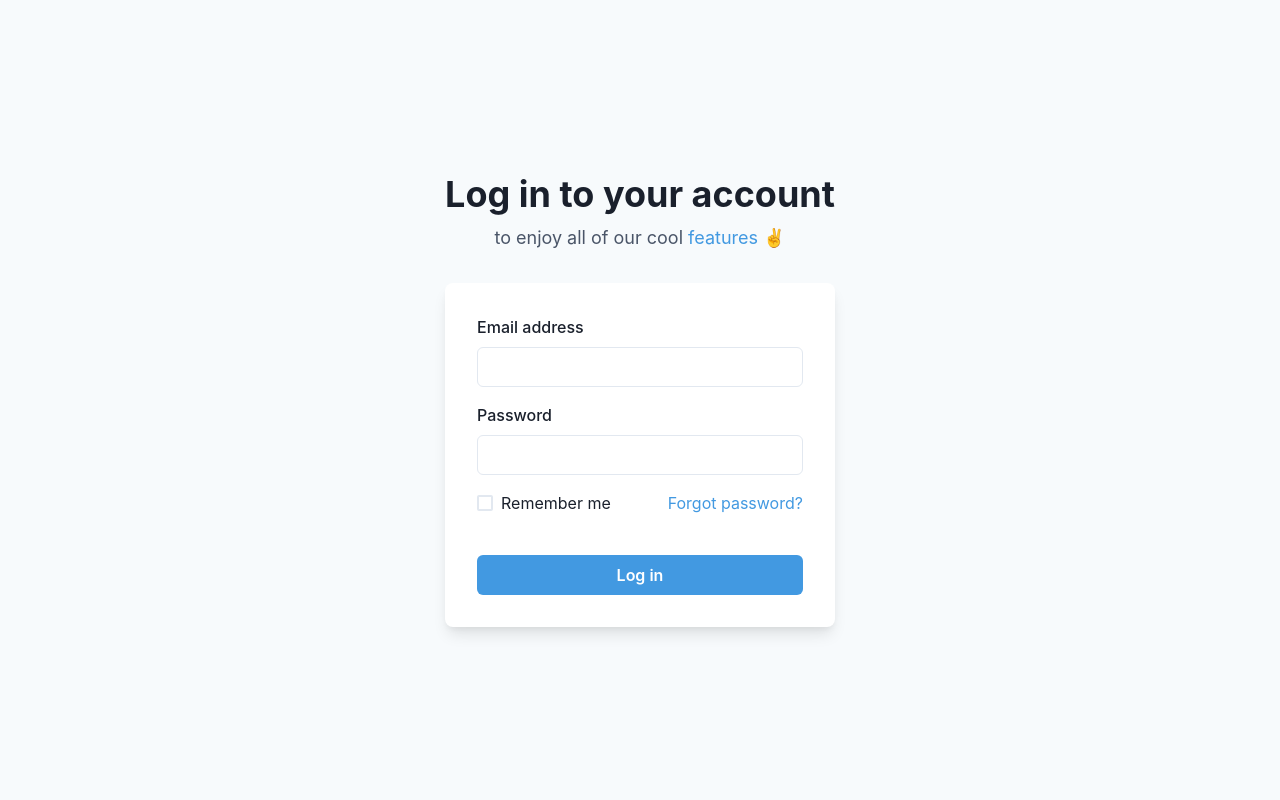
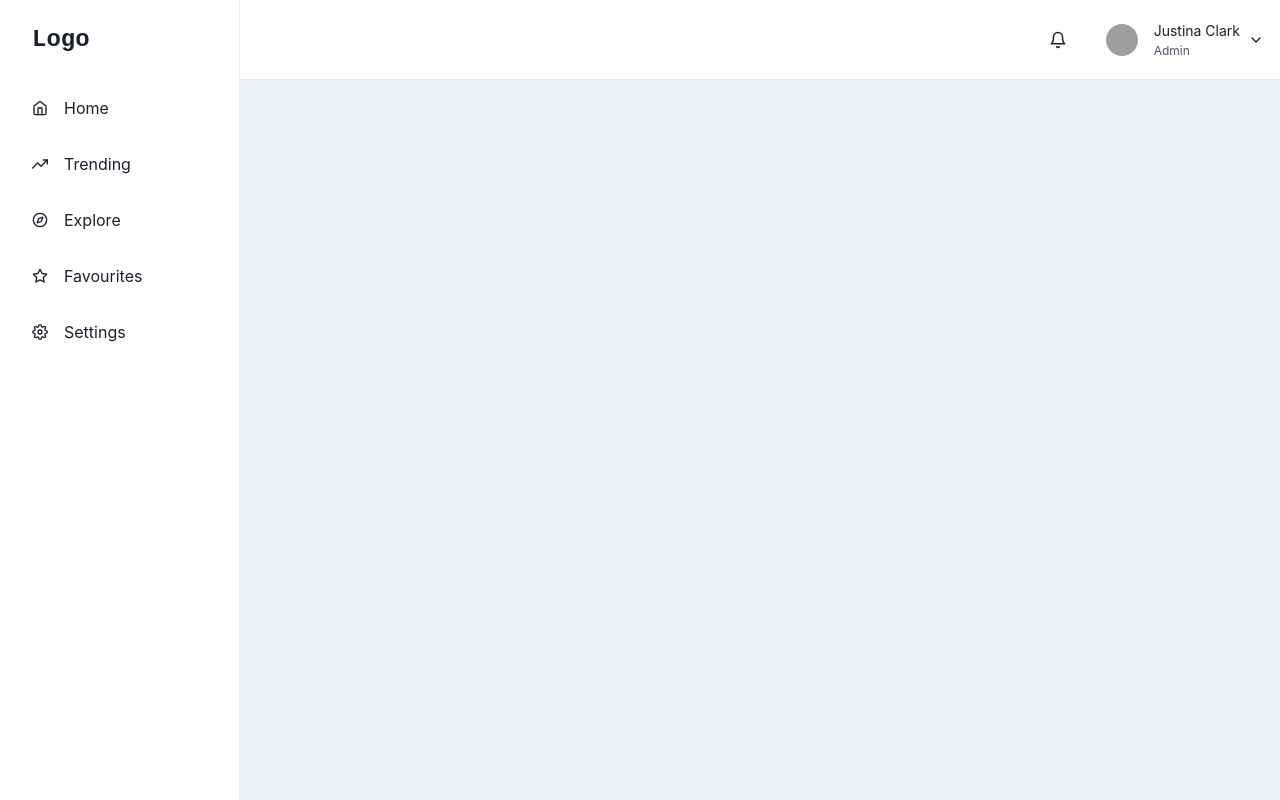
Before and after one commit to panutat-p/meeting-room-booking-react, a React (Vite) app: page / in a window 1280 px wide. Built offline with nearby package versions, Linux system fonts and the light colour scheme; grey boxes are pictures that could not be loaded.

Commit message:
feat: add DashboardLayout as root

```diff
--- /dev/null
+++ b/src/pages/dashboard-layout.tsx
@@ -0,0 +1,236 @@
+import React, { ReactNode } from 'react';
+import {
+  IconButton,
+  Avatar,
+  Box,
+  CloseButton,
+  Flex,
+  HStack,
+  VStack,
+  Icon,
+  useColorModeValue,
+  Link,
+  Drawer,
+  DrawerContent,
+  Text,
+  useDisclosure,
+  BoxProps,
+  FlexProps,
+  Menu,
+  MenuButton,
+  MenuDivider,
+  MenuItem,
+  MenuList,
+} from '@chakra-ui/react';
+import {
+  FiHome,
+  FiTrendingUp,
+  FiCompass,
+  FiStar,
+  FiSettings,
+  FiMenu,
+  FiBell,
+  FiChevronDown,
+} from 'react-icons/fi';
+import { IconType } from 'react-icons';
+import { Outlet } from 'react-router-dom';
+
+interface LinkItemProps {
+  name: string;
+  icon: IconType;
+}
+const LinkItems: Array<LinkItemProps> = [
+  { name: 'Home', icon: FiHome },
+  { name: 'Trending', icon: FiTrendingUp },
+  { name: 'Explore', icon: FiCompass },
+  { name: 'Favourites', icon: FiStar },
+  { name: 'Settings', icon: FiSettings },
+];
+
+export default function DashboardLayout() {
+  const { isOpen, onOpen, onClose } = useDisclosure();
+  return (
+    <Box minH="100vh" bg={useColorModeValue('gray.100', 'gray.900')}>
+      <SidebarContent
+        onClose={() => onClose}
+        display={{ base: 'none', md: 'block' }}
+      />
+      <Drawer
+        autoFocus={false}
+        isOpen={isOpen}
+        placement="left"
+        onClose={onClose}
+        returnFocusOnClose={false}
+        onOverlayClick={onClose}
+        size="full"
+      >
+        <DrawerContent>
+          <SidebarContent onClose={onClose} />
+        </DrawerContent>
+      </Drawer>
+      {/* mobilenav */}
+      <MobileNav onOpen={onOpen} />
+      <Box ml={{ base: 0, md: 60 }} p="4">
+        <Outlet></Outlet>
+      </Box>
+    </Box>
+  );
+}
+
+interface SidebarProps extends BoxProps {
+  onClose: () => void;
+}
+
+function SidebarContent({ onClose, ...rest }: SidebarProps) {
+  return (
+    <Box
+      transition="3s ease"
+      bg={useColorModeValue('white', 'gray.900')}
+      borderRight="1px"
+      borderRightColor={useColorModeValue('gray.200', 'gray.700')}
+      w={{ base: 'full', md: 60 }}
+      pos="fixed"
+      h="full"
+      {...rest}
+    >
+      <Flex h="20" alignItems="center" mx="8" justifyContent="space-between">
+        <Text fontSize="2xl" fontFamily="monospace" fontWeight="bold">
+          Logo
+        </Text>
+        <CloseButton display={{ base: 'flex', md: 'none' }} onClick={onClose} />
+      </Flex>
+      {LinkItems.map((link) => (
+        <NavItem key={link.name} icon={link.icon}>
+          {link.name}
+        </NavItem>
+      ))}
+    </Box>
+  );
+}
+
+interface NavItemProps extends FlexProps {
+  icon: IconType;
+  children: ReactNode;
+}
+function NavItem({ icon, children, ...rest }: NavItemProps) {
+  return (
+    <Link
+      href="#"
+      style={{ textDecoration: 'none' }}
+      _focus={{ boxShadow: 'none' }}
+    >
+      <Flex
+        align="center"
+        p="4"
+        mx="4"
+        borderRadius="lg"
+        role="group"
+        cursor="pointer"
+        _hover={{
+          bg: 'cyan.400',
+          color: 'white',
+        }}
+        {...rest}
+      >
+        {icon && (
+          <Icon
+            mr="4"
+            fontSize="16"
+            _groupHover={{
+              color: 'white',
+            }}
+            as={icon}
+          />
+        )}
+        {children}
+      </Flex>
+    </Link>
+  );
+}
+
+interface MobileProps extends FlexProps {
+  onOpen: () => void;
+}
+function MobileNav({ onOpen, ...rest }: MobileProps) {
+  return (
+    <Flex
+      ml={{ base: 0, md: 60 }}
+      px={{ base: 4, md: 4 }}
+      height="20"
+      alignItems="center"
+      bg={useColorModeValue('white', 'gray.900')}
+      borderBottomWidth="1px"
+      borderBottomColor={useColorModeValue('gray.200', 'gray.700')}
+      justifyContent={{ base: 'space-between', md: 'flex-end' }}
+      {...rest}
+    >
+      <IconButton
+        display={{ base: 'flex', md: 'none' }}
+        onClick={onOpen}
+        variant="outline"
+        aria-label="open menu"
+        icon={<FiMenu />}
+      />
+
+      <Text
+        display={{ base: 'flex', md: 'none' }}
+        fontSize="2xl"
+        fontFamily="monospace"
+        fontWeight="bold"
+      >
+        Logo
+      </Text>
+
+      <HStack spacing={{ base: '0', md: '6' }}>
+        <IconButton
+          size="lg"
+          variant="ghost"
+          aria-label="open menu"
+          icon={<FiBell />}
+        />
+        <Flex alignItems={'center'}>
+          <Menu>
+            <MenuButton
+              py={2}
+              transition="all 0.3s"
+              _focus={{ boxShadow: 'none' }}
+            >
+              <HStack>
+                <Avatar
+                  size={'sm'}
+                  src={
+                    'https://images.unsplash.com/photo-1619946794135-5bc917a27793?ixlib=rb-0.3.5&q=80&fm=jpg&crop=faces&fit=crop&h=200&w=200&s=b616b2c5b373a80ffc9636ba24f7a4a9'
+                  }
+                />
+                <VStack
+                  display={{ base: 'none', md: 'flex' }}
+                  alignItems="flex-start"
+                  spacing="1px"
+                  ml="2"
+                >
+                  <Text fontSize="sm">Justina Clark</Text>
+                  <Text fontSize="xs" color="gray.600">
+                    Admin
+                  </Text>
+                </VStack>
+                <Box display={{ base: 'none', md: 'flex' }}>
+                  <FiChevronDown />
+                </Box>
+              </HStack>
+            </MenuButton>
+            <MenuList
+              bg={useColorModeValue('white', 'gray.900')}
+              borderColor={useColorModeValue('gray.200', 'gray.700')}
+            >
+              <MenuItem>Profile</MenuItem>
+              <MenuItem>Settings</MenuItem>
+              <MenuItem>Billing</MenuItem>
+              <MenuDivider />
+              <MenuItem>Sign out</MenuItem>
+            </MenuList>
+          </Menu>
+        </Flex>
+      </HStack>
+    </Flex>
+  );
+}
```
Also changed, not shown: src/routes/root.tsx (+6 -1 lines).
